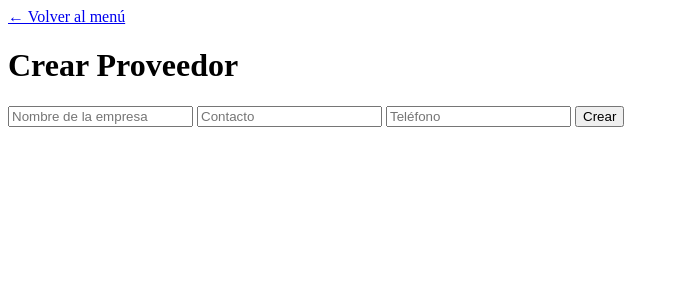
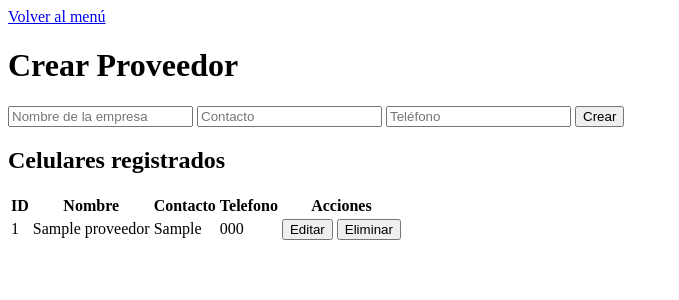
Before and after one commit to johandanielz/EvidenciaPython2, a Flask app: page /proveedores-form in a window 1280 px wide. Shown: the top 300 px of the page, without its empty margins (0-679 px from the left). Run offline with Flask 3, Linux system fonts and the light colour scheme; tables that the repository leaves empty hold one stand-in row (values such as "Sample post").

Commit message:
Se agregan las funciones de Listar, Editar, Eliminar al FrontEnd de Proveedores

```diff
--- a/static/proveedores.js
+++ b/static/proveedores.js
@@ -1,11 +1,19 @@
-document.getElementById("form-proveedor").addEventListener("submit", async function(event) {
+const tablaProveedores = document.getElementById("tabla-proveedores");
+const btnCrearEditar = document.getElementById("btn-submit");
+const textoOriginalBoton = btnCrearEditar.textContent;
+let idEditando = null;
+
+document.getElementById("form-proveedor")
+.addEventListener("submit", async function(event) {
     event.preventDefault();
 
     const datos = new FormData(event.target);
+    const url = idEditando ? `/proveedores/${idEditando}` : "/proveedores";
+    const metodo = idEditando ? "PUT" : "POST";
 
     try {
-        const response = await fetch("/proveedores", {
-            method: "POST",
+        const response = await fetch(url, {
+            method: metodo,
             headers: { "Content-Type": "application/json" },
             body: JSON.stringify({
                 nombre: datos.get("nombre"),
@@ -14,10 +22,58 @@ document.getElementById("form-proveedor").addEventListener("submit", async funct
             })
         });
 
-        const data = await response.json();
-        document.getElementById("mensaje").textContent = "Proveedor creado: " + data.nombre;
+        cargarProveedores();
         event.target.reset();
+        idEditando = null;
+        btnCrearEditar.textContent = textoOriginalBoton;
+
     } catch (error) {
         document.getElementById("mensaje").textContent = "Error al crear el proveedor";
     }
 });
+
+async function cargarProveedores() {
+    const response = await fetch("/proveedores");
+    const proveedores = await response.json();
+    tablaProveedores.innerHTML = "";
+
+    if (proveedores.length === 0) {
+        tablaProveedores.innerHTML = "No hay proveedores registrados";
+        return;
+    }
+
+    const filas = proveedores.map(p => `
+        <tr>
+            <td>${p.id}</td>
+            <td>${p.nombre}</td>
+            <td>${p.contacto}</td>
+            <td>${p.telefono}</td>
+            <td>
+                <button onclick="editarProveedor(${p.id}, '${p.nombre}', '${p.contacto}', '${p.telefono}')">Editar</button>
+                <button onclick="eliminarProveedor(${p.id})">Eliminar</button>
+            </td>
+        </tr>
+    `).join("");
+
+    tablaProveedores.innerHTML = filas;
+
+}
+
+async function eliminarProveedor(id) {
+    const response = await fetch(`/proveedores/${id}`, {method: "DELETE"});
+
+    if (!response.ok) throw new Error("Error al eliminar elemento");
+    cargarProveedores();
+    console.log("Proveedor eliminado correctamente");
+    return;
+}
+
+function editarProveedor(id, nombre, contacto, telefono) {
+    document.querySelector('[name="nombre"]').value = nombre;
+    document.querySelector('[name="contacto"]').value = contacto;
+    document.querySelector('[name="telefono"]').value = telefono;
+    idEditando = id;
+    btnCrearEditar.textContent = "Actualizar";
+}
+
+cargarProveedores();
--- a/templates/proveedores.html
+++ b/templates/proveedores.html
@@ -5,18 +5,34 @@
     <title>Proveedores</title>
 </head>
 <body>
-    <a href="/">← Volver al menú</a>
+    <a href="/">Volver al menú</a>
     <h1>Crear Proveedor</h1>
 
     <form id="form-proveedor">
         <input type="text" name="nombre" placeholder="Nombre de la empresa" required>
         <input type="text" name="contacto" placeholder="Contacto" required>
         <input type="text" name="telefono" placeholder="Teléfono" required>
-        <button type="submit">Crear</button>
+        <button type="submit" id="btn-submit">Crear</button>
     </form>
 
     <p id="mensaje"></p>
 
+    <h2>Celulares registrados</h2>
+    <table>
+        <thead>
+            <tr>
+                <th>ID</th>
+                <th>Nombre</th>
+                <th>Contacto</th>
+                <th>Telefono</th>
+                <th>Acciones</th>
+            </tr>
+        </thead>
+        <tbody id="tabla-proveedores">
+            <!-- Aqui se insertan las filas de forma dinamica-->
+        </tbody>
+    </table>
+
     <script src="/static/proveedores.js"></script>
 </body>
 </html>
```
